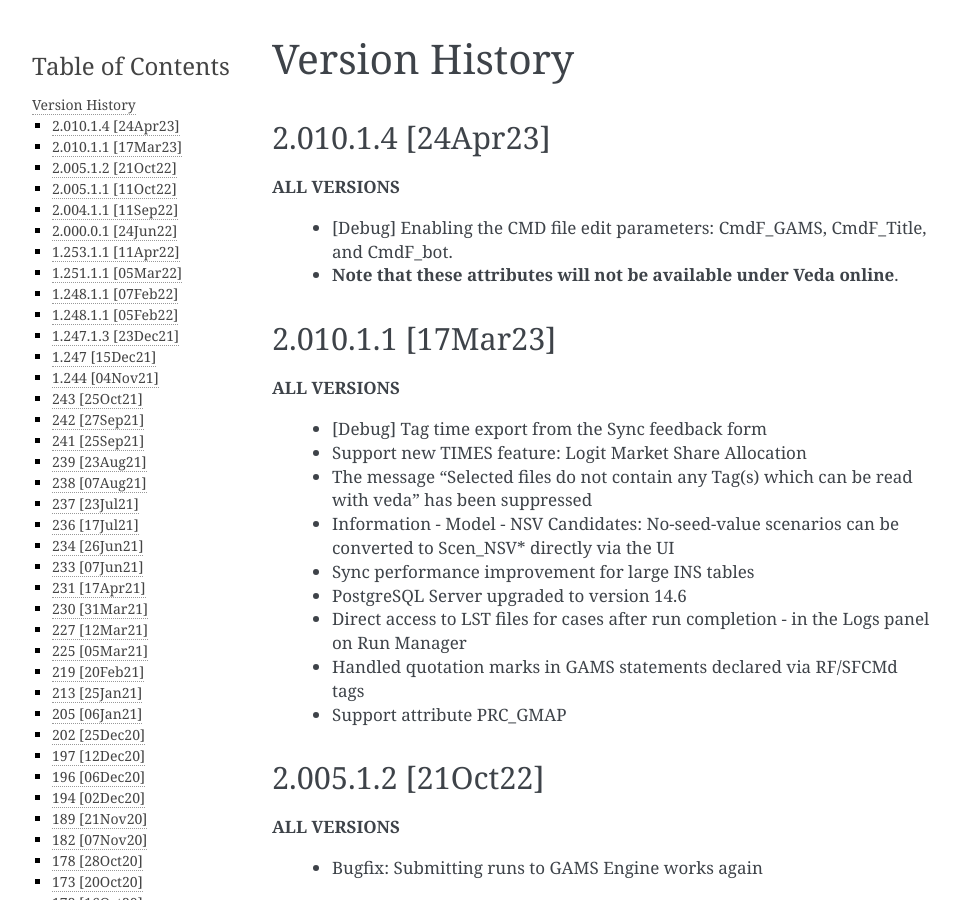
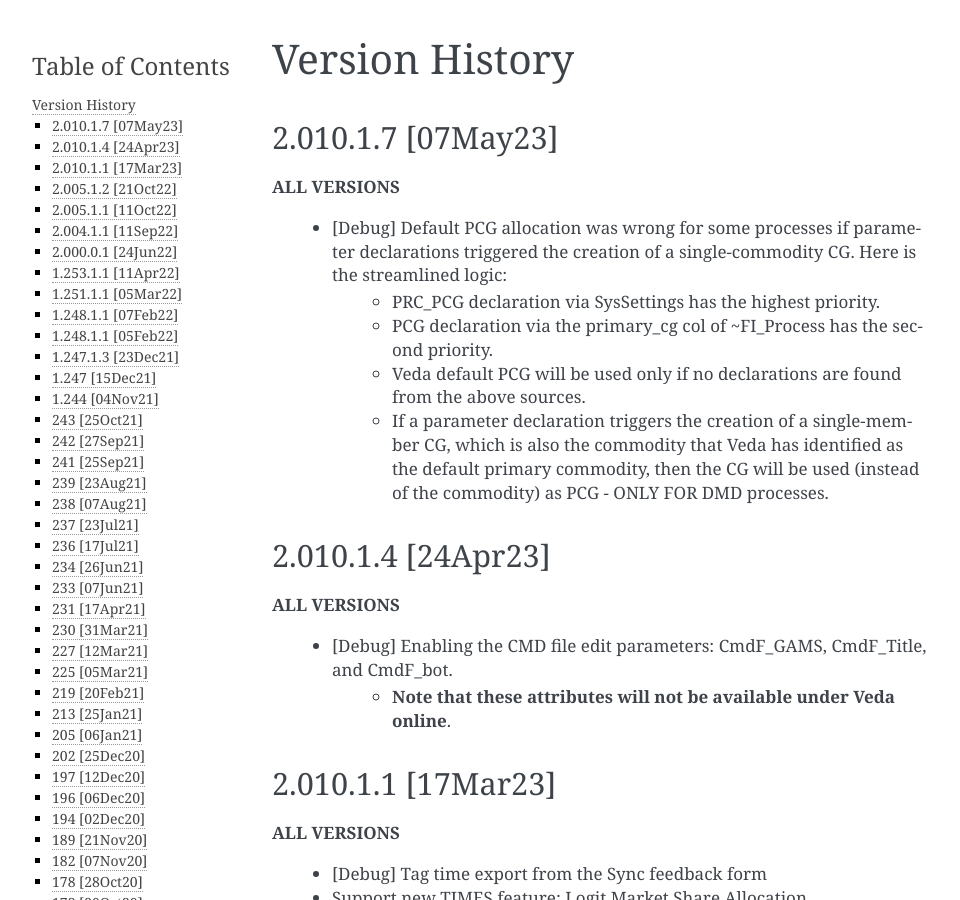
Before and after one commit to kanors-emr/Veda-documentation, a Sphinx documentation site: the page built from docs/source/pages/version_history.rst, in a window 1280 px wide and 900 px high. Shown: the whole window, without its empty margins (148-1108 px from the left). Built offline with Sphinx 7.4.7, drawn with Linux system fonts in a browser that asks for light colours.

```diff
--- a/docs/source/pages/version_history.rst
+++ b/docs/source/pages/version_history.rst
@@ -1,14 +1,27 @@
 ################
 Version History
 ################
+
+2.010.1.7 [07May23]
+^^^^^^^^^^^^^^^^^^^
+
+**ALL VERSIONS**
+
+    * [Debug] Default PCG allocation was wrong for some processes if parameter declarations triggered the creation of a single-commodity CG. Here is the streamlined logic:
+        * PRC_PCG declaration via SysSettings has the highest priority.
+        * PCG declaration via the primary_cg col of ~FI_Process has the second priority.
+        * Veda default PCG will be used only if no declarations are found from the above sources.
+        * If a parameter declaration triggers the creation of a single-member CG, which is also the commodity that Veda has identified as the default primary commodity, then the CG will be used (instead of the commodity) as PCG - ONLY FOR DMD processes.
+
 
 2.010.1.4 [24Apr23]
 ^^^^^^^^^^^^^^^^^^^
 
 **ALL VERSIONS**
 
-	* [Debug] Enabling the CMD file edit parameters: CmdF_GAMS, CmdF_Title, and CmdF_bot.
+    * [Debug] Enabling the CMD file edit parameters: CmdF_GAMS, CmdF_Title, and CmdF_bot.
         * **Note that these attributes will not be available under Veda online**.
+
 
 2.010.1.1 [17Mar23]
 ^^^^^^^^^^^^^^^^^^^
```
Also changed, not shown: docs/source/pages/Run Manager.rst (+11 -3 lines).
